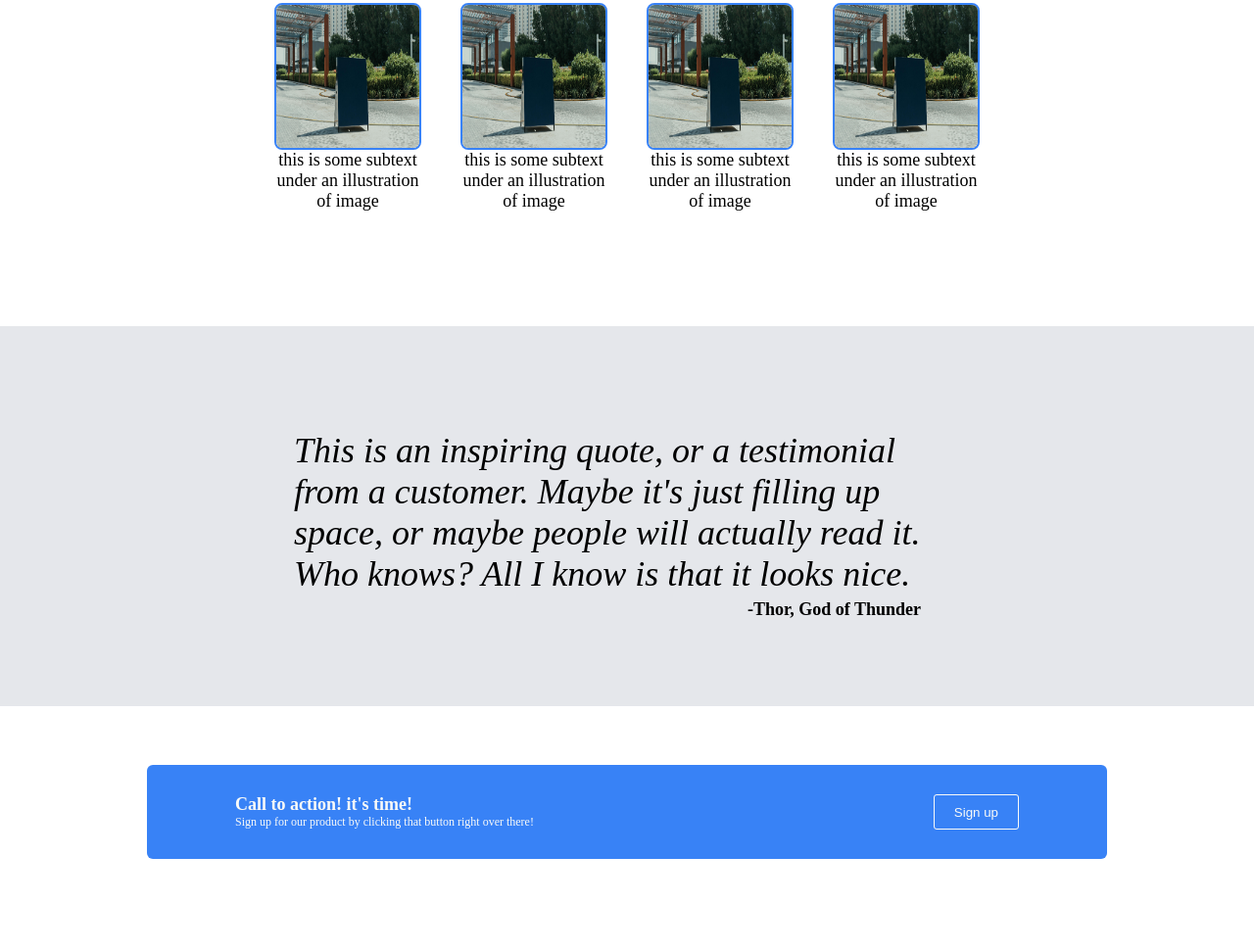
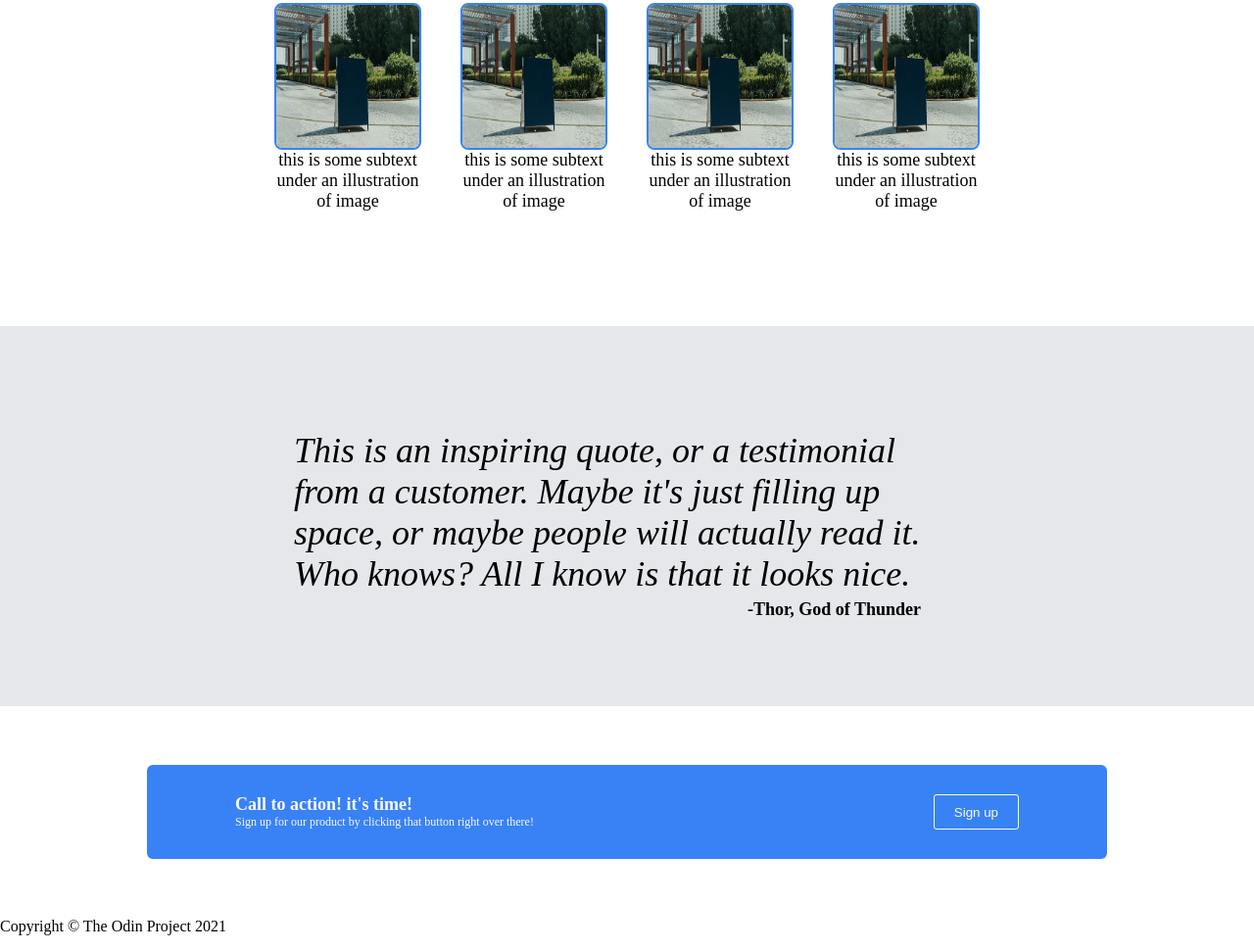
Before and after one commit to jamesaurus/landing-page, a plain HTML site: page index.html in a window 1280 px wide. Shown: the part 494-1465 px from the top of the page at 98% size. Before the commit the page ends 1431 px from the top, so only its background shows below. Drawn offline with Linux system fonts and the light colour scheme.

Commit message:
Add content to footer

```diff
--- a/index.html
+++ b/index.html
@@ -56,5 +56,8 @@
             </div>
             <button>Sign up</button>
         </div>
+        <div class="footer">
+            <p class="copyright">Copyright © The Odin Project 2021</p>
+        </div>
     </body>
 </html>
```
